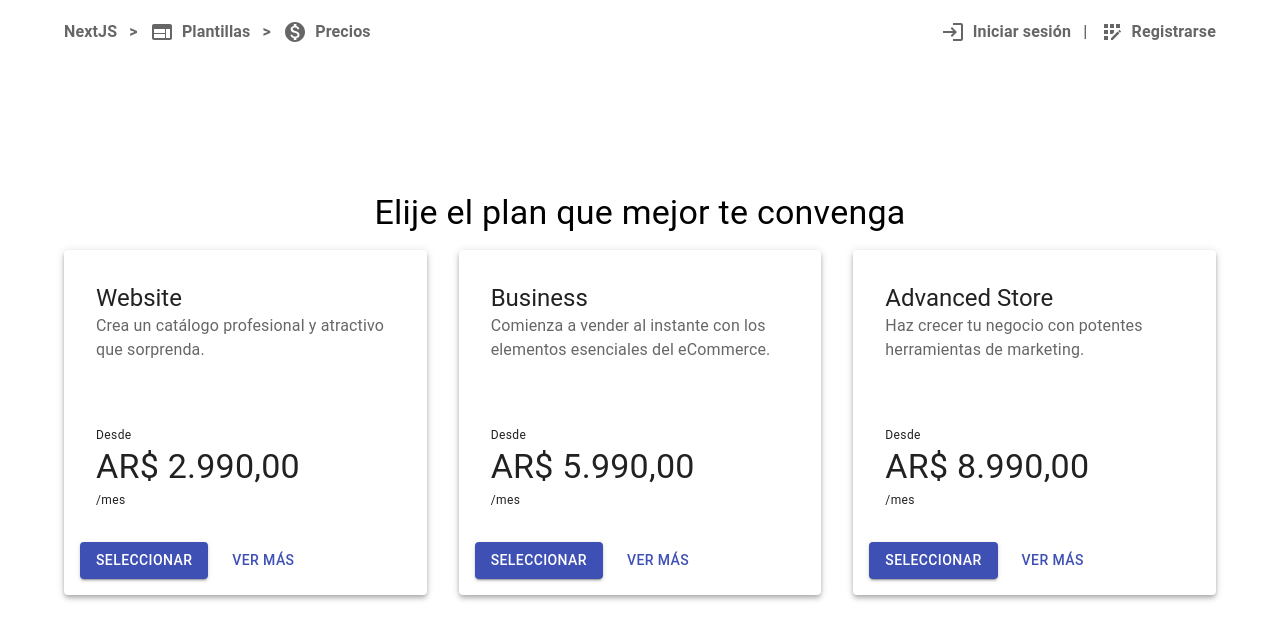
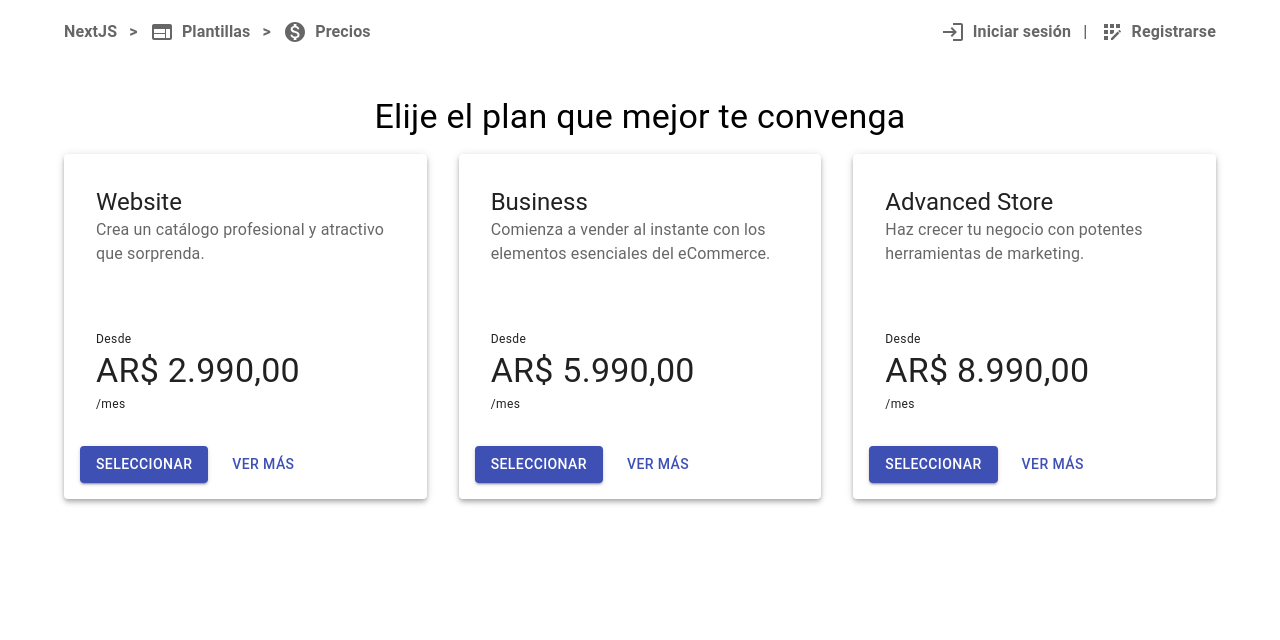
Before and after one commit to joaquinsad/pwa-next-mui-rh, a Next.js app: page /planes in a window 1280 px wide. Shown: the top 640 px of the page. Built offline with nearby package versions, Linux system fonts and the light colour scheme.

Commit message:
repair layout

```diff
--- a/src/home/components/MainSection.tsx
+++ b/src/home/components/MainSection.tsx
@@ -34,8 +34,7 @@ const MainSection = () => {
           sm: 2,
         }}
         height={{
-          xs: "100vh",
-          md: "92vh",
+          xs: "92vh",
         }}
       >
         <Box
--- a/src/layout/components/NavMobile.tsx
+++ b/src/layout/components/NavMobile.tsx
@@ -3,7 +3,14 @@ import Box from "@mui/material/Box";
 import Toolbar from "@mui/material/Toolbar";
 import IconButton from "@mui/material/IconButton";
 import MenuIcon from "@mui/icons-material/Menu";
-import { Divider, Link, Menu, MenuItem, Typography } from "@mui/material";
+import {
+  Container,
+  Divider,
+  Link,
+  Menu,
+  MenuItem,
+  Typography,
+} from "@mui/material";
 import { ReactNode, useState } from "react";
 import { MouseEvent } from "react";
 import NavLogo from "./NavLogo";
@@ -27,6 +34,7 @@ const NavMobile = ({
 
   return (
     <Box height="100%" width="100%">
+      <Container sx={{ height: "8vh" }} />
       <AppBar position="fixed">
         <Toolbar sx={{ backgroundColor: "var(--color-primario)" }}>
           <Link href="/" flexGrow={1} underline="none" color="inherit">
--- a/src/planes/Plans.tsx
+++ b/src/planes/Plans.tsx
@@ -5,7 +5,7 @@ const Plans = () => {
   return (
     <>
       <Container
-        sx={{ mt: "16vh" }}
+        sx={{ mt: "2rem" }}
         maxWidth={false}
         className="background-light"
       >
```
